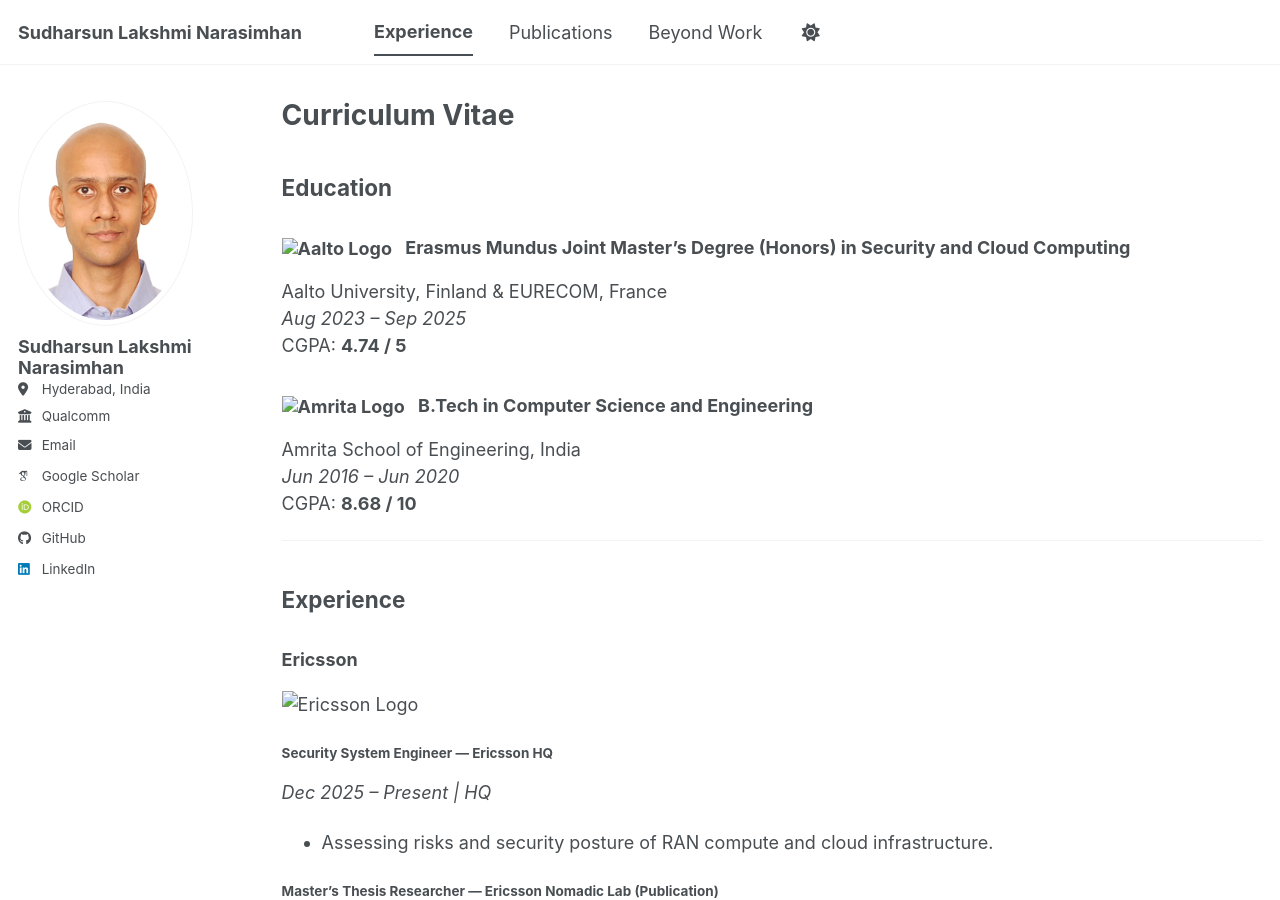
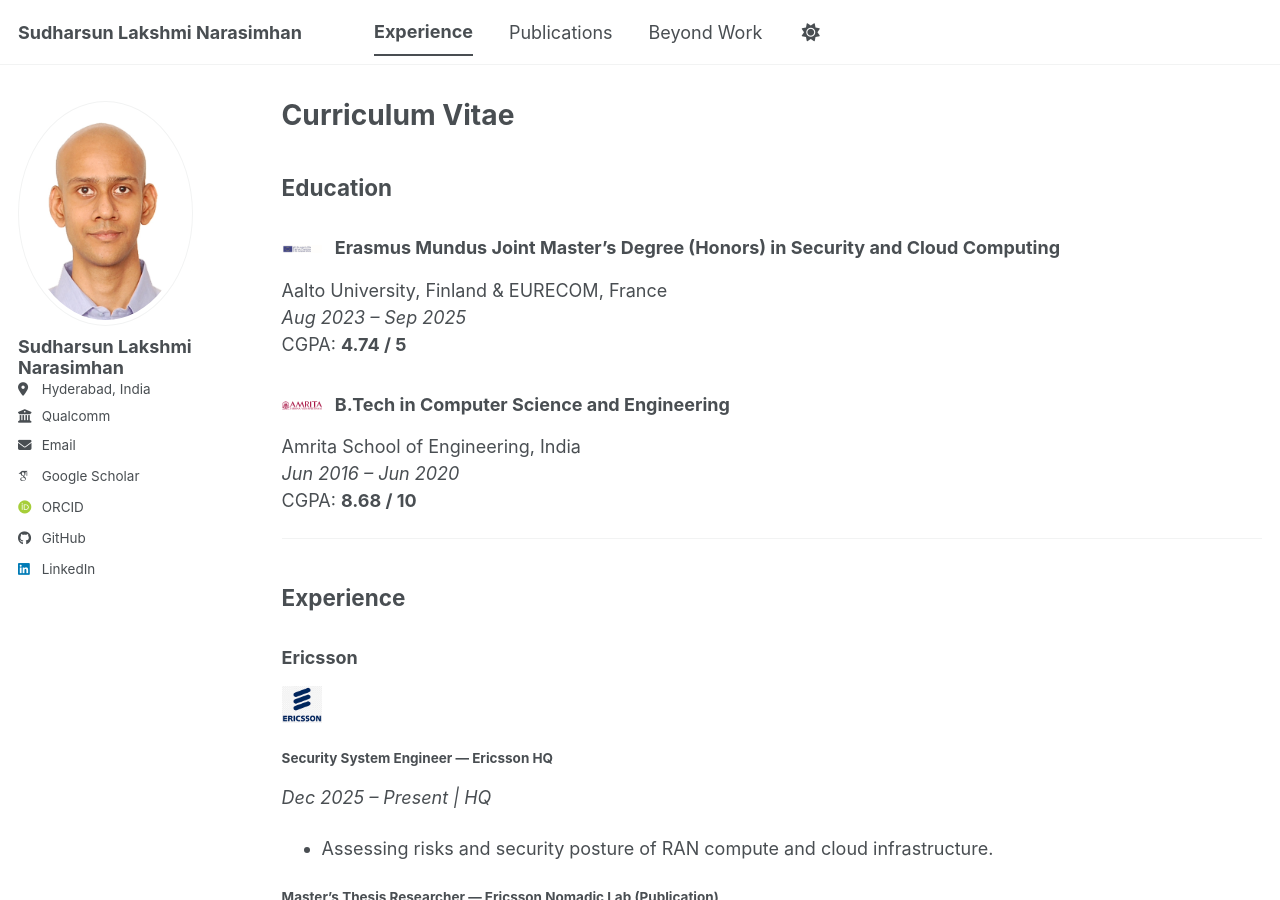
Before and after one commit to sudlaksh/sudlaksh.github.io, a Jekyll site: the page built from _pages/cv.md, in a window 1280 px wide and 900 px high. Built offline with Jekyll 4.4.1, drawn with Linux system fonts in a browser that asks for light colours; some web fonts are replaced; a script bundle is joined from its source files by our own code; library files that are not in the unit come from our copies.

Commit message:
Fix image paths in CV markdown file

```diff
--- a/_pages/cv.md
+++ b/_pages/cv.md
@@ -10,12 +10,12 @@
 {% include base_path %}
 ## Education
 
-### ![Aalto Logo](images/aalto-logo.png){: style="width:40px; vertical-align:middle; margin-right:0.5rem;"} Erasmus Mundus Joint Master’s Degree (Honors) in Security and Cloud Computing
+### ![Aalto Logo](/images/aalto-logo.png){: style="width:40px; vertical-align:middle; margin-right:0.5rem;"} Erasmus Mundus Joint Master’s Degree (Honors) in Security and Cloud Computing
 Aalto University, Finland & EURECOM, France
 *Aug 2023 – Sep 2025*
 CGPA: **4.74 / 5**
 
-### ![Amrita Logo](images/amrita-logo.png){: style="width:40px; vertical-align:middle; margin-right:0.5rem;"} B.Tech in Computer Science and Engineering
+### ![Amrita Logo](/images/amrita-logo.png){: style="width:40px; vertical-align:middle; margin-right:0.5rem;"} B.Tech in Computer Science and Engineering
 Amrita School of Engineering, India
 *Jun 2016 – Jun 2020*
 CGPA: **8.68 / 10**
@@ -25,7 +25,7 @@
 ## Experience
 
 ### **Ericsson**
-![Ericsson Logo](images/ericsson-logo.png){: style="width:40px; vertical-align:middle; margin-right:0.5rem;" }
+![Ericsson Logo](/images/ericsson-logo.png){: style="width:40px; vertical-align:middle; margin-right:0.5rem;" }
 
 #### Security System Engineer — Ericsson HQ
 *Dec 2025 – Present | HQ*
@@ -45,7 +45,7 @@
 ---
 
 ### **Cisco Systems**
-![Cisco Logo](images/cisco-logo.png){: style="width:40px; vertical-align:middle; margin-right:0.5rem;" }
+![Cisco Logo](/images/cisco-logo.png){: style="width:40px; vertical-align:middle; margin-right:0.5rem;" }
 
 #### Network Consulting Engineer
 *Jan 2020 – Aug 2023 | Bengaluru, India*
```
